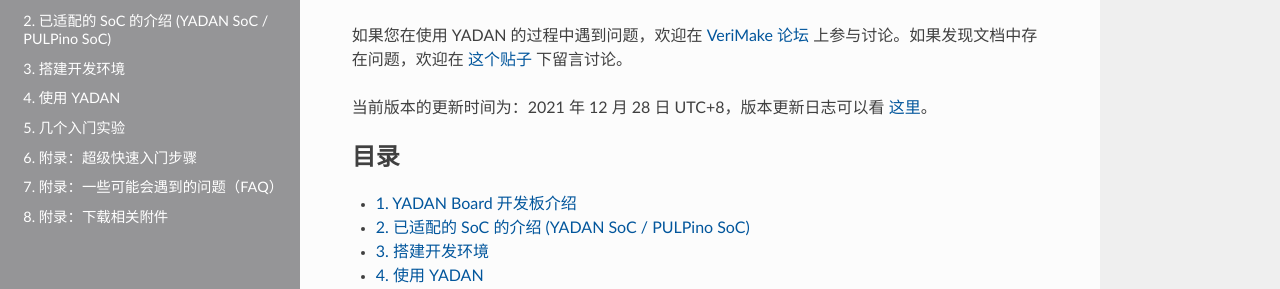
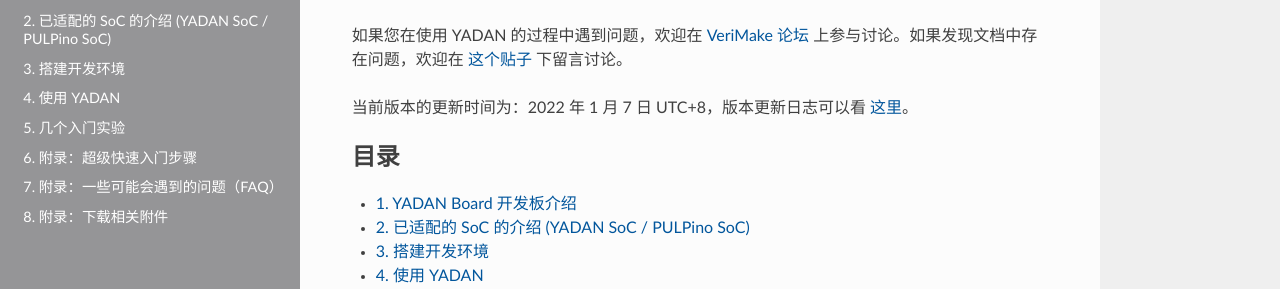
Before and after one commit to CSY-tvgo/YADAN-Docs, a Sphinx documentation site: the page built from docs/source/index.rst, in a window 1280 px wide and 900 px high, scrolled down 585 px. Shown: the part 160-449 px from the top of the window. Built offline with Sphinx 7.4.7 and the Read the Docs theme 2.0.0, drawn with Linux system fonts in a browser that asks for light colours.

```diff
--- a/docs/source/index.rst
+++ b/docs/source/index.rst
@@ -11,7 +11,7 @@
 
 如果您在使用 YADAN 的过程中遇到问题，欢迎在 `VeriMake 论坛 <https://www.verimake.com/>`_ 上参与讨论。如果发现文档中存在问题，欢迎在 `这个贴子 <https://verimake.com/topics/269/>`_ 下留言讨论。
 
-当前版本的更新时间为：2021 年 12 月 28 日 UTC+8，版本更新日志可以看 `这里 <https://github.com/CSY-tvgo/YADAN-Docs/#%E7%89%88%E6%9C%AC%E6%9B%B4%E6%96%B0%E6%97%A5%E5%BF%97>`_。
+当前版本的更新时间为：2022 年 1 月 7 日 UTC+8，版本更新日志可以看 `这里 <https://github.com/CSY-tvgo/YADAN-Docs/#%E7%89%88%E6%9C%AC%E6%9B%B4%E6%96%B0%E6%97%A5%E5%BF%97>`_。
 
 .. toctree::
    :numbered:
```
